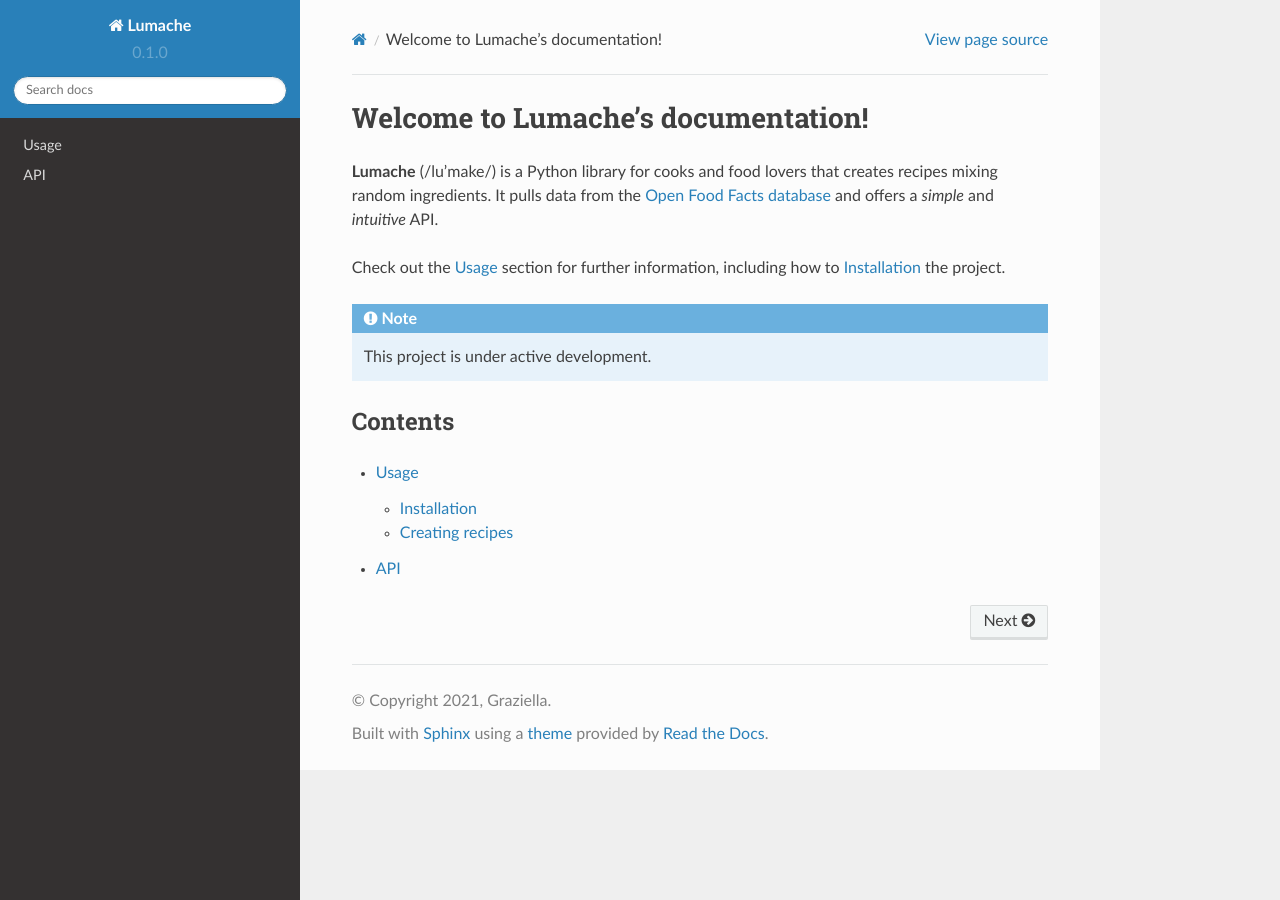
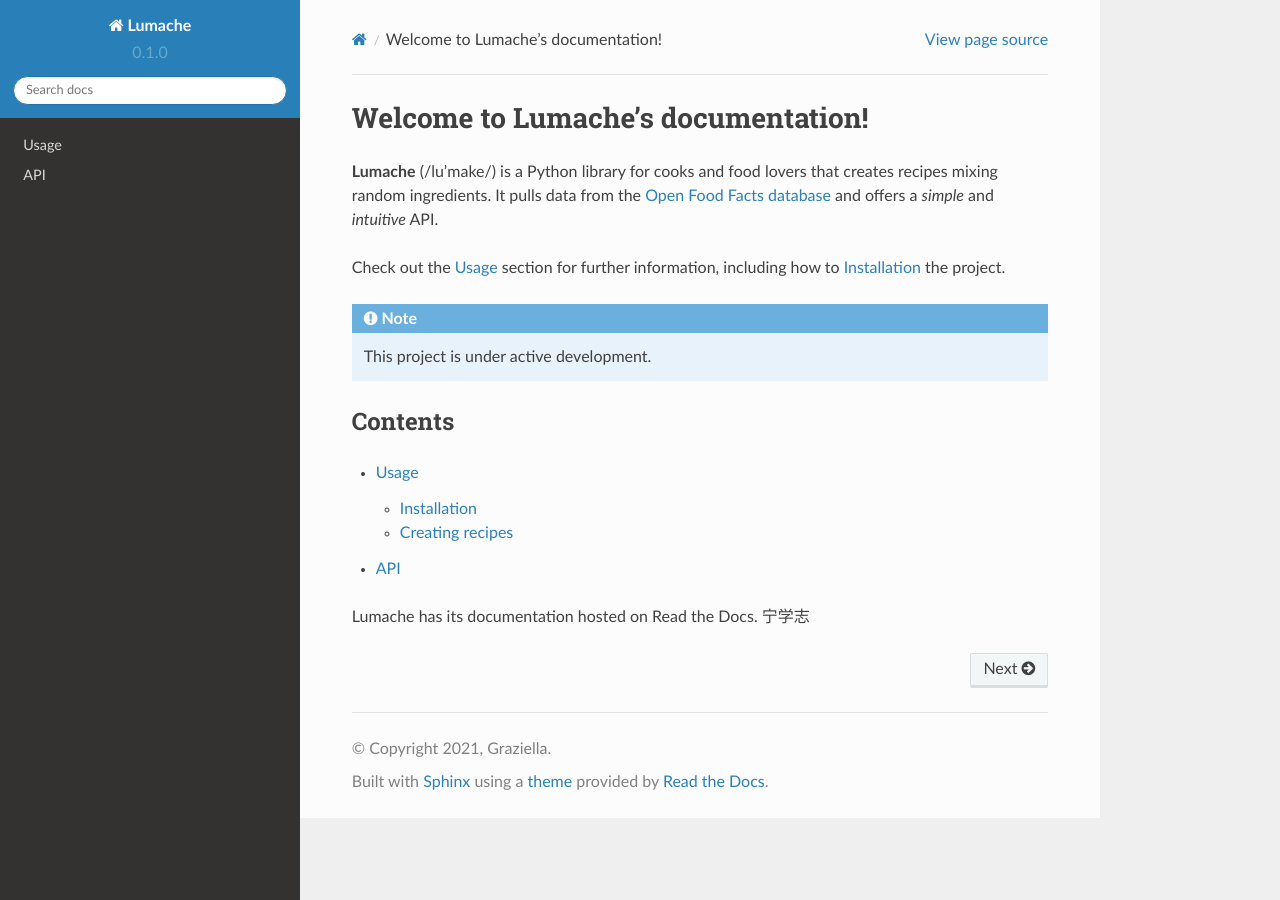
Before and after one commit to ningxuezhi/ReadTheDocs, a Sphinx documentation site: the page built from docs/source/index.rst, in a window 1280 px wide. Built offline with Sphinx 7.4.7 and the Read the Docs theme 2.0.0, drawn with Linux system fonts in a browser that asks for light colours.

Commit message:
Update index.rst

```diff
--- a/docs/source/index.rst
+++ b/docs/source/index.rst
@@ -20,3 +20,6 @@ Contents
 
    usage
    api
+
+Lumache has its documentation hosted on Read the Docs.
+宁学志
```
